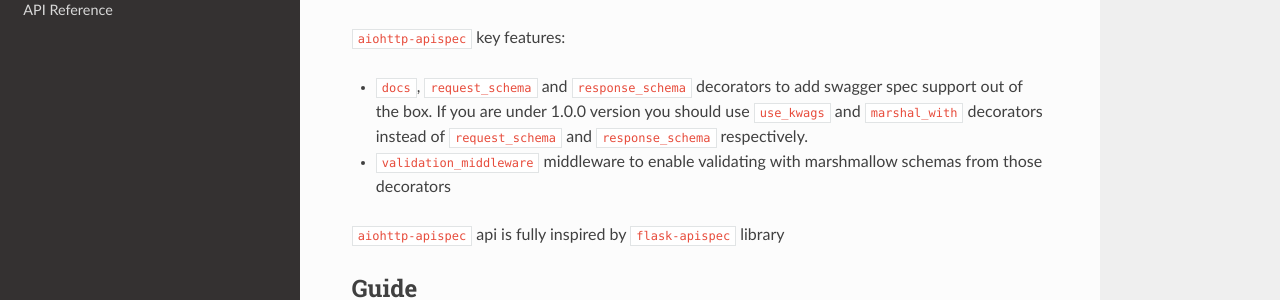
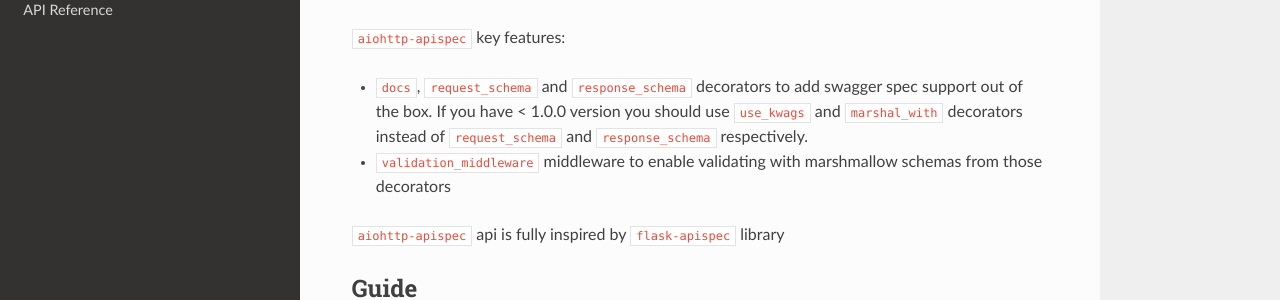
Before and after one commit to maximdanilchenko/aiohttp-apispec, a Sphinx documentation site: the page built from docs/index.rst, in a window 1280 px wide and 959 px high. Shown: the part 226-526 px from the top of the window. Built offline with Sphinx 7.4.7 and the Read the Docs theme 2.0.0, drawn with Linux system fonts in a browser that asks for light colours.

Commit message:
Remark about version fix

```diff
--- a/docs/index.rst
+++ b/docs/index.rst
@@ -15,7 +15,7 @@
 
 ``aiohttp-apispec`` key features:
 
-- ``docs``, ``request_schema`` and ``response_schema`` decorators to add swagger spec support out of the box. If you are under 1.0.0 version you should use ``use_kwags`` and ``marshal_with`` decorators instead of ``request_schema`` and ``response_schema`` respectively.
+- ``docs``, ``request_schema`` and ``response_schema`` decorators to add swagger spec support out of the box. If you have < 1.0.0 version you should use ``use_kwags`` and ``marshal_with`` decorators instead of ``request_schema`` and ``response_schema`` respectively.
 
 - ``validation_middleware`` middleware to enable validating with marshmallow schemas from those decorators
 
```
Also changed, not shown: README.md (+1 -1 lines).
